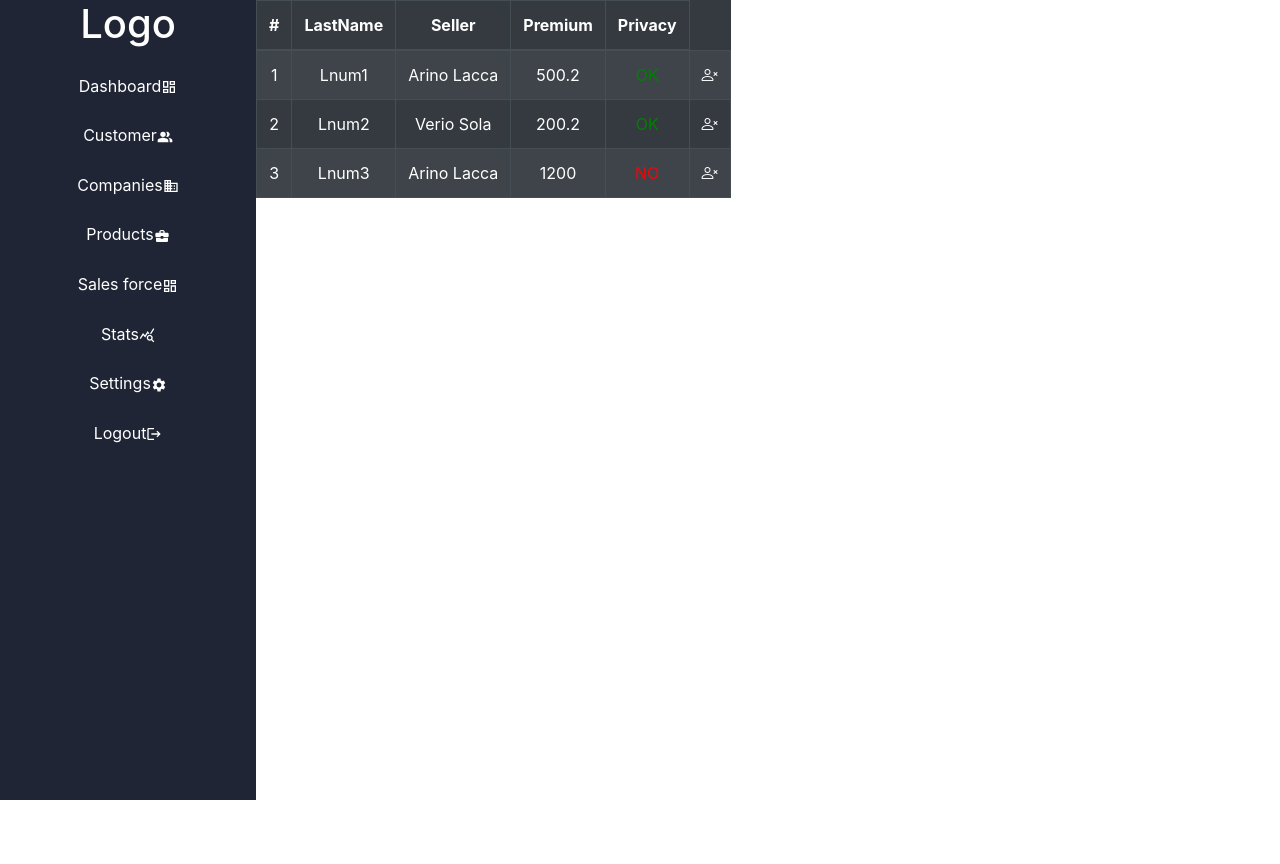
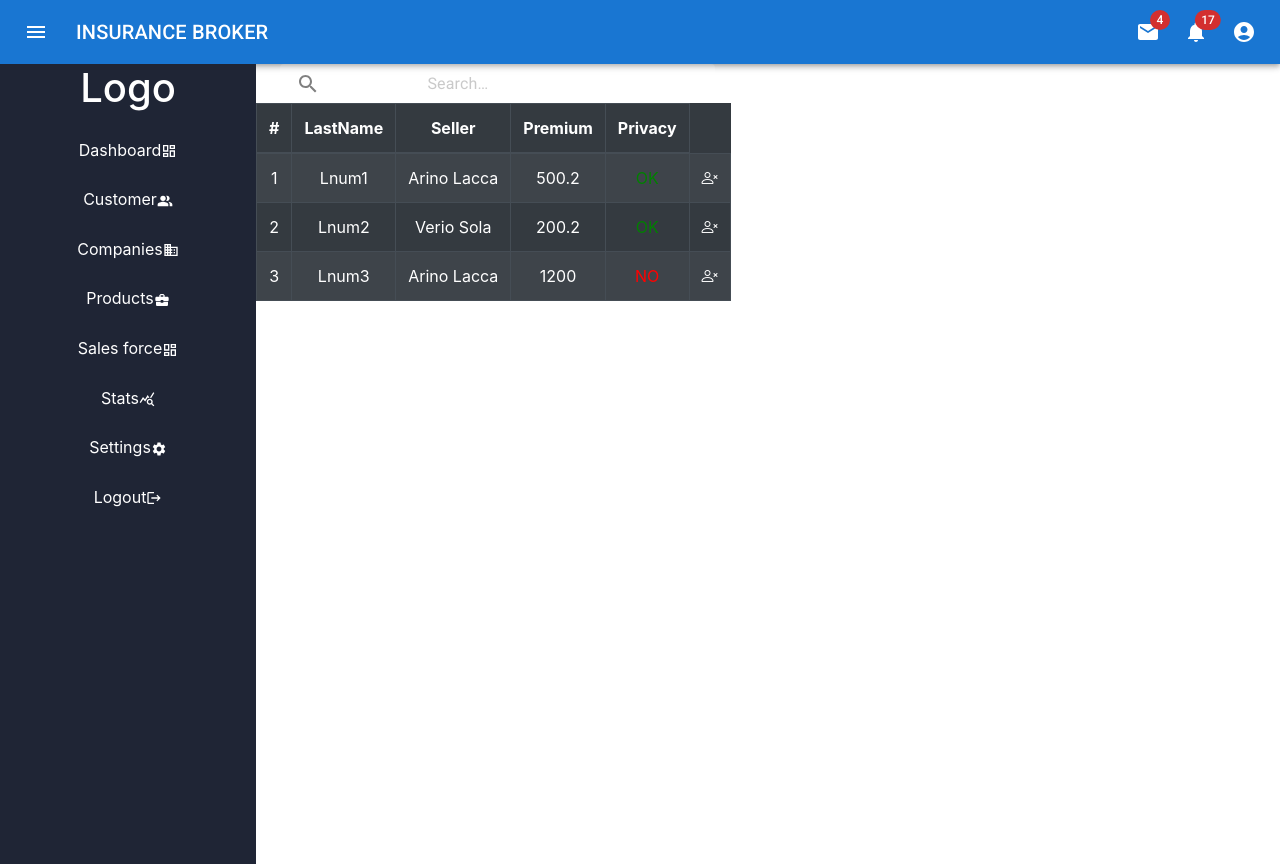
Before and after one commit to FrancescoMicunco/insurance-broker, a React (Create React App) app: page /customer in a window 1280 px wide. Before the commit the page ends 800 px from the top, so only its background shows below. Built offline with nearby package versions, Linux system fonts and the light colour scheme; no server answers.

Commit message:
myNavbar

```diff
--- a/package.json
+++ b/package.json
@@ -3,6 +3,10 @@
   "version": "0.1.0",
   "private": true,
   "dependencies": {
+    "@emotion/react": "^11.8.2",
+    "@emotion/styled": "^11.8.1",
+    "@mui/icons-material": "^5.5.0",
+    "@mui/material": "^5.5.0",
     "@testing-library/jest-dom": "^5.16.2",
     "@testing-library/react": "^12.1.3",
     "@testing-library/user-event": "^13.5.0",
--- a/public/index.html
+++ b/public/index.html
@@ -8,7 +8,7 @@
     <meta name="theme-color" content="#000000" />
     <meta name="description" content="Web site created using create-react-app" />
     <link rel="apple-touch-icon" href="%PUBLIC_URL%/logo192.png" />
-
+    <link rel="stylesheet" href="https://fonts.googleapis.com/css?family=Roboto:300,400,500,700&display=swap" />
     <link rel="manifest" href="%PUBLIC_URL%/manifest.json" />
     <link rel="stylesheet" href="https://cdn.jsdelivr.net/npm/bootstrap-icons@1.8.1/font/bootstrap-icons.css">
 
--- a/src/App.jsx
+++ b/src/App.jsx
@@ -5,6 +5,7 @@ import HomePage from './pages/HomePage'
 import Dashboard from "./pages/Dashboard";
 import Customers from "./pages/Customers"
 import Companies from "./pages/Companies"
+import MyNavBar from './Components/MyNavBar'
 import { BrowserRouter, Route, Routes } from 'react-router-dom'
 import { getCustomersAction } from '../src/redux/action'
 import { useSelector, useDispatch } from 'react-redux'
@@ -22,6 +23,7 @@ function App() {
     return (
         <div className="App">
             <BrowserRouter>
+                <MyNavBar />
                 <div style={{ display: 'flex' }}>
                     <div>
                         <Sidebar /></div>
--- /dev/null
+++ b/src/Components/MyNavBar.jsx
@@ -0,0 +1,185 @@
+
+import * as React from 'react';
+import AppBar from '@mui/material/AppBar';
+import Box from '@mui/material/Box';
+import Toolbar from '@mui/material/Toolbar';
+import IconButton from '@mui/material/IconButton';
+import Typography from '@mui/material/Typography';
+import Badge from '@mui/material/Badge';
+import MenuItem from '@mui/material/MenuItem';
+import Menu from '@mui/material/Menu';
+import MenuIcon from '@mui/icons-material/Menu';
+import AccountCircle from '@mui/icons-material/AccountCircle';
+import MailIcon from '@mui/icons-material/Mail';
+import NotificationsIcon from '@mui/icons-material/Notifications';
+import MoreIcon from '@mui/icons-material/MoreVert';
+
+
+
+export default function MyNavBar() {
+    const [anchorEl, setAnchorEl] = React.useState(null);
+    const [mobileMoreAnchorEl, setMobileMoreAnchorEl] = React.useState(null);
+
+    const isMenuOpen = Boolean(anchorEl);
+    const isMobileMenuOpen = Boolean(mobileMoreAnchorEl);
+
+    const handleProfileMenuOpen = (event) => {
+        setAnchorEl(event.currentTarget);
+    };
+
+    const handleMobileMenuClose = () => {
+        setMobileMoreAnchorEl(null);
+    };
+
+    const handleMenuClose = () => {
+        setAnchorEl(null);
+        handleMobileMenuClose();
+    };
+
+    const handleMobileMenuOpen = (event) => {
+        setMobileMoreAnchorEl(event.currentTarget);
+    };
+
+    const menuId = 'primary-search-account-menu';
+    const renderMenu = (
+        <Menu
+            anchorEl={anchorEl}
+            anchorOrigin={{
+                vertical: 'top',
+                horizontal: 'right',
+            }}
+            id={menuId}
+            keepMounted
+            transformOrigin={{
+                vertical: 'top',
+                horizontal: 'right',
+            }}
+            open={isMenuOpen}
+            onClose={handleMenuClose}
+        >
+            <MenuItem onClick={handleMenuClose}>Profile</MenuItem>
+            <MenuItem onClick={handleMenuClose}>My account</MenuItem>
+        </Menu>
+    );
+
+    const mobileMenuId = 'primary-search-account-menu-mobile';
+    const renderMobileMenu = (
+        <Menu
+            anchorEl={mobileMoreAnchorEl}
+            anchorOrigin={{
+                vertical: 'top',
+                horizontal: 'right',
+            }}
+            id={mobileMenuId}
+            keepMounted
+            transformOrigin={{
+                vertical: 'top',
+                horizontal: 'right',
+            }}
+            open={isMobileMenuOpen}
+            onClose={handleMobileMenuClose}
+        >
+            <MenuItem>
+                <IconButton size="large" aria-label="show 4 new mails" color="inherit">
+                    <Badge badgeContent={4} color="error">
+                        <MailIcon />
+                    </Badge>
+                </IconButton>
+                <p>Messages</p>
+            </MenuItem>
+            <MenuItem>
+                <IconButton
+                    size="large"
+                    aria-label="show 17 new notifications"
+                    color="inherit"
+                >
+                    <Badge badgeContent={17} color="error">
+                        <NotificationsIcon />
+                    </Badge>
+                </IconButton>
+                <p>Notifications</p>
+            </MenuItem>
+            <MenuItem onClick={handleProfileMenuOpen}>
+                <IconButton
+                    size="large"
+                    aria-label="account of current user"
+                    aria-controls="primary-search-account-menu"
+                    aria-haspopup="true"
+                    color="inherit"
+                >
+                    <AccountCircle />
+                </IconButton>
+                <p>Profile</p>
+            </MenuItem>
+        </Menu>
+    );
+
+    return (
+        <Box sx={{ flexGrow: 1 }}>
+            <AppBar position="static">
+                <Toolbar>
+                    <IconButton
+                        size="large"
+                        edge="start"
+                        color="inherit"
+                        aria-label="open drawer"
+                        sx={{ mr: 2 }}
+                    >
+                        <MenuIcon />
+                    </IconButton>
+                    <Typography
+                        variant="h6"
+                        noWrap
+                        component="div"
+                        sx={{ display: { xs: 'none', sm: 'block' } }}
+                    >
+                        INSURANCE BROKER
+                    </Typography>
+
+                    <Box sx={{ flexGrow: 1 }} />
+                    <Box sx={{ display: { xs: 'none', md: 'flex' } }}>
+                        <IconButton size="large" aria-label="show 4 new mails" color="inherit">
+                            <Badge badgeContent={4} color="error">
+                                <MailIcon />
+                            </Badge>
+                        </IconButton>
+                        <IconButton
+                            size="large"
+                            aria-label="show 17 new notifications"
+                            color="inherit"
+                        >
+                            <Badge badgeContent={17} color="error">
+                                <NotificationsIcon />
+                            </Badge>
+                        </IconButton>
+                        <IconButton
+                            size="large"
+                            edge="end"
+                            aria-label="account of current user"
+                            aria-controls={menuId}
+                            aria-haspopup="true"
+                            onClick={handleProfileMenuOpen}
+                            color="inherit"
+                        >
+                            <AccountCircle />
+                        </IconButton>
+                    </Box>
+                    <Box sx={{ display: { xs: 'flex', md: 'none' } }}>
+                        <IconButton
+                            size="large"
+                            aria-label="show more"
+                            aria-controls={mobileMenuId}
+                            aria-haspopup="true"
+                            onClick={handleMobileMenuOpen}
+                            color="inherit"
+                        >
+                            <MoreIcon />
+                        </IconButton>
+                    </Box>
+                </Toolbar>
+            </AppBar>
+            {renderMobileMenu}
+            {renderMenu}
+        </Box>
+    );
+}
--- a/src/pages/Customers.jsx
+++ b/src/pages/Customers.jsx
@@ -2,6 +2,9 @@ import React from 'react'
 import SingleCustomer from '../Components/SingleCustomer'
 import { useSelector } from 'react-redux'
 import { Table } from 'react-bootstrap'
+import InputBase from '@mui/material/InputBase';
+import { styled, alpha } from '@mui/material/styles';
+import SearchIcon from '@mui/icons-material/Search';
 
 
 
@@ -60,6 +63,50 @@ const users = [{
 },
 ];
 
+const Search = styled('div')(({ theme }) => ({
+    position: 'relative',
+    borderRadius: theme.shape.borderRadius,
+    backgroundColor: alpha(theme.palette.common.white, 0.15),
+    '&:hover': {
+        backgroundColor: alpha(theme.palette.common.white, 0.25),
+    },
+    marginRight: theme.spacing(2),
+    marginLeft: 0,
+    width: '100%',
+    [theme.breakpoints.up('sm')]: {
+        marginLeft: theme.spacing(3),
+        width: 'auto',
+    },
+}));
+
+const SearchIconWrapper = styled('div')(({ theme }) => ({
+    padding: theme.spacing(0, 2),
+    height: '100%',
+    position: 'absolute',
+    pointerEvents: 'none',
+    display: 'flex',
+    alignItems: 'center',
+    justifyContent: 'center',
+}));
+
+const StyledInputBase = styled(InputBase)(({ theme }) => ({
+    color: 'inherit',
+    '& .MuiInputBase-input': {
+        padding: theme.spacing(1, 1, 1, 0),
+        // vertical padding + font size from searchIcon
+        paddingLeft: `calc(1em + ${theme.spacing(4)})`,
+        transition: theme.transitions.create('width'),
+        width: '100%',
+        [theme.breakpoints.up('md')]: {
+            width: '20ch',
+        },
+    },
+}));
+
+
+
+
+
 const Customers = () => {
 
     const customers = useSelector((state) => state.customers)
@@ -67,7 +114,15 @@ const Customers = () => {
     console.log('those are the users', users)
     return (
         <div style={{ color: 'gray' }} >
-
+            <Search>
+                <SearchIconWrapper>
+                    <SearchIcon />
+                </SearchIconWrapper>
+                <StyledInputBase
+                    placeholder="Search…"
+                    inputProps={{ 'aria-label': 'search' }}
+                />
+            </Search>
             <Table responsive striped bordered hover variant="dark">
                 <thead>
                     <tr>
```
Also changed, not shown: 1 other file (tests, documents, lock files or other folders).
